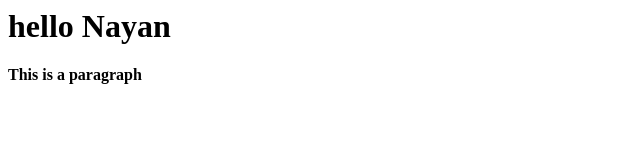
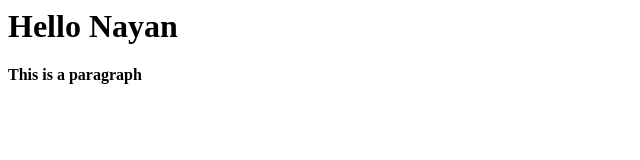
Before and after one commit to nayangogoi744/devops-project, a plain HTML site: page index.html in a window 1280 px wide. Shown: the whole page, without its empty margins (0-640 px from the left). Drawn offline with Linux system fonts and the light colour scheme.

Commit message:
Update index.html

```diff
--- a/index.html
+++ b/index.html
@@ -1,6 +1,6 @@
 <html>
   <body>
-    <h1> hello Nayan</h1>
+    <h1> Hello Nayan</h1>
     <p>
     <h4> This is a paragraph</h4>
     </p>
```
